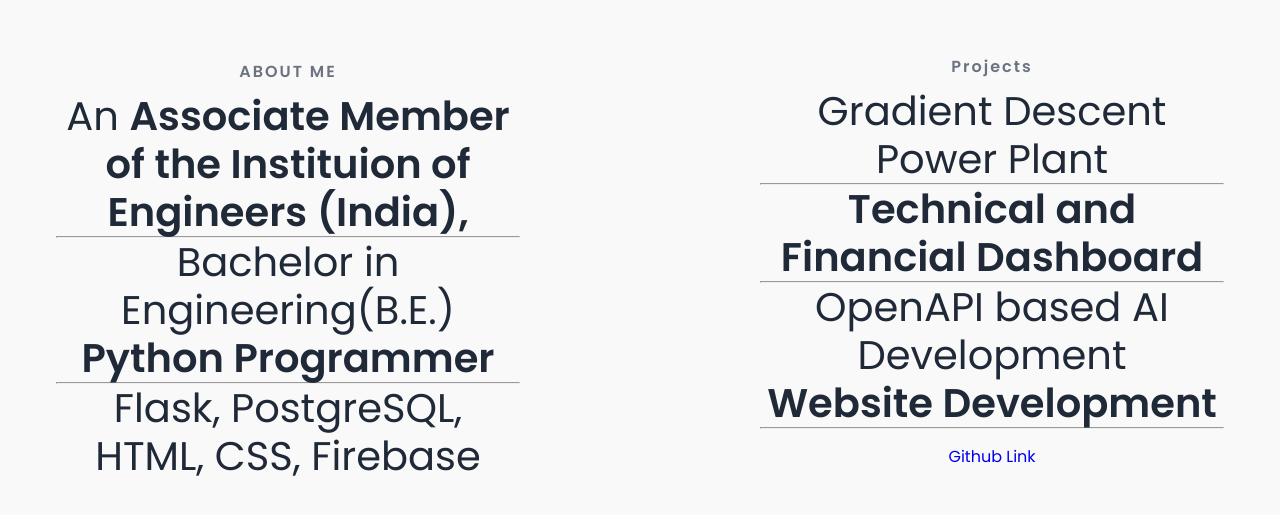
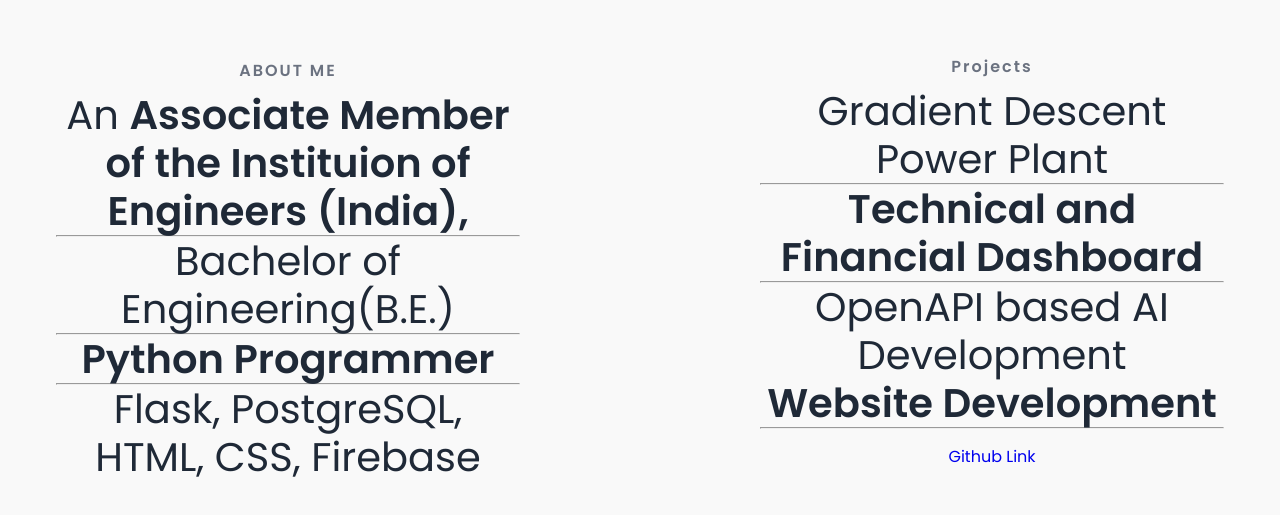
Before and after one commit to supriyochatterjee1695/Portfolio, a plain HTML site: page index.html in a window 1280 px wide. Shown: the part 1773-2288 px from the top of the page. Drawn offline with nearby package versions, Linux system fonts and the light colour scheme.

Commit message:
added hrs and brs

```diff
--- a/index.html
+++ b/index.html
@@ -75,7 +75,7 @@
           <div class="content">
             <p class="subtitle">ABOUT ME</p>
             <h2 class="title">
-             An <span>Associate Member of the Instituion of Engineers (India), </span><br/><hr>Bachelor in Engineering(B.E.)<br/><span>Python Programmer</span><br/><hr>Flask, PostgreSQL, HTML, CSS, Firebase
+             An <span>Associate Member of the Instituion of Engineers (India), </span><br/><hr>Bachelor of Engineering(B.E.)<br/><span><hr>Python Programmer</span><br/><hr>Flask, PostgreSQL, HTML, CSS, Firebase
             </h2>
 
           </div>
```
